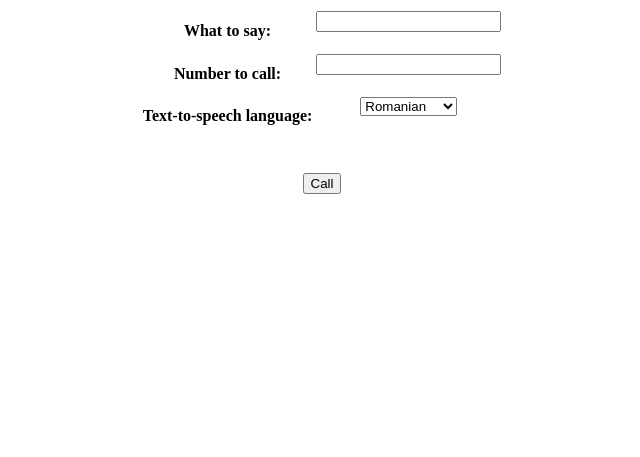
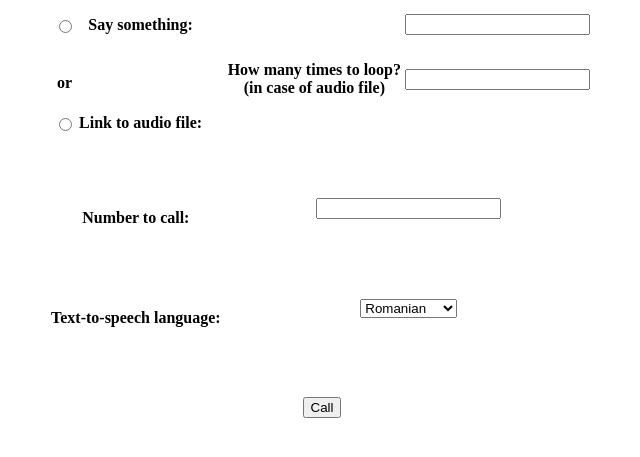
Before and after one commit to EduardAlex/calltwilio, a Flask app: page /call in a window 1280 px wide. Shown: the top 457 px of the page, without its empty margins (318-958 px from the left). Run offline with Flask 2, Linux system fonts and the light colour scheme; lists and menus that the app fills with data are empty.

Commit message:
music added

```diff
--- a/app.py
+++ b/app.py
@@ -31,8 +31,12 @@
 	number = request.form['number']
 	text = request.form['text']
 	language = request.form['language']
+	loop = request.form['loop']
 	twimlcall = VoiceResponse()
-	twimlcall.say(text, voice=langs[language][1], language=langs[language][2])
+	if request.form['mp3orvoice'] == "voice":
+		twimlcall.say(text, voice=langs[language][1], language=langs[language][2])
+	else:
+		twimlcall.play(text, loop = loop)
 	print(str(twimlcall))
 	call = client.calls.create(from_ = "+12055832852", to = number, twiml = str(twimlcall))
 	return redirect("/call")
--- a/templates/call.html
+++ b/templates/call.html
@@ -3,11 +3,36 @@
 		<form method="post">
 		<table>
 		<tr>
-			<th> What to say: </th><th> <input type="text" name="text"/><br/><br/></th>
+			<th><table><tr><th><input type="radio" name="mp3orvoice" value="voice" />
+			</th><th>Say something:
+			</th><tr><th><br/><br/><center>or</center><br/></th></tr></tr><tr><th><input type="radio" name="mp3orvoice" value="mp3" />
+			</th><th>Link to audio file:
+			</th></tr></table></th><th>
+			<table>
+			<tr><th></th><th>
+			<input type="text" name="text"/>
+			</th></tr>
+			<tr><th>
+			<br/>
+			</th></tr>
+			<tr><th>
+			How many times to loop? <br/>
+			(in case of audio file)
+			</th><th>
+			<input type="number" name="loop" min="1" step="1">
+			</th></tr>
+			</table>
+			<br/><br/></th>
 		</tr>
+		<tr><th>
+		<br/><br/><br/>
+		</th></tr>
 		<tr>
 			<th> Number to call: </th><th> <input type="text" name="number"/><br/><br/></th>
 		</tr>
+		<tr><th>
+		<br/><br/><br/>
+		</th></tr>
 		<tr>
 			<th> Text-to-speech language: </th><th> <select name="language">
 										{% for lang in langs %}
@@ -15,9 +40,11 @@
 										{% endfor %}
 									</select><br/><br/></th>
 		</tr>
+		<tr><th>
+		<br/><br/><br/>
+		</th></tr>
 		</table>
-		<br/>
-		<br/>
+
 		<button type="submit">Call</button>
 		</form>
 	</center>
```
